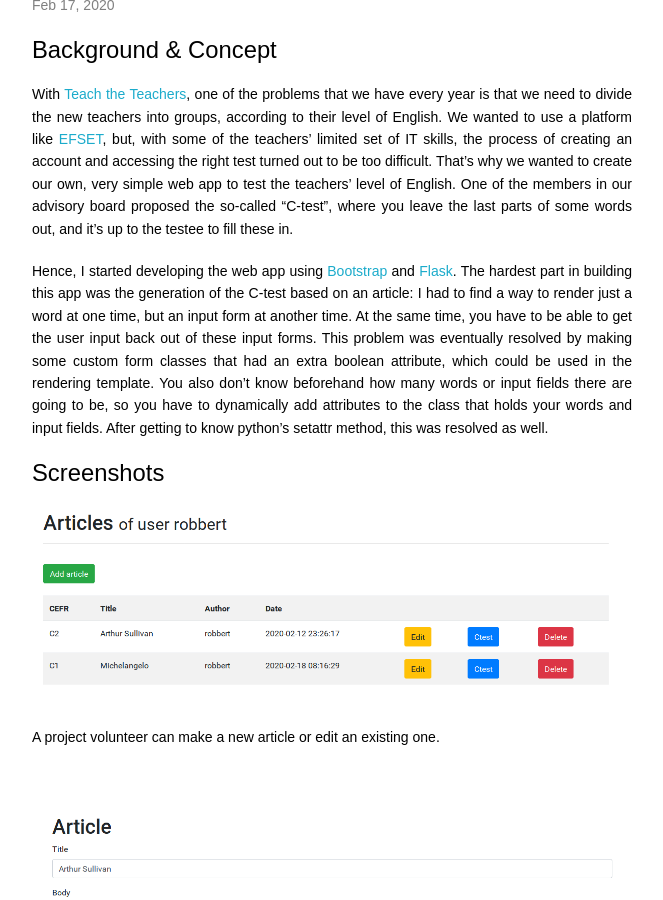
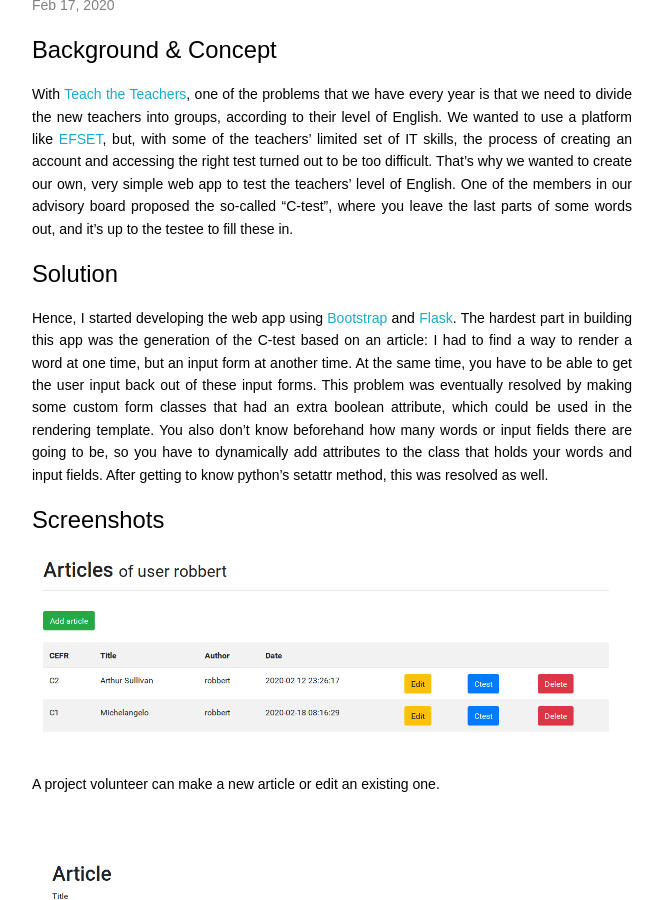
Before and after one commit to RobbertH/robberth.github.io, a Jekyll site: the page built from _posts/projects/2020-02-17-c-test-flask-application.markdown, in a window 1280 px wide and 900 px high, scrolled down 499 px. Shown: the whole window, without its empty margins (222-885 px from the left). Built offline with Jekyll 4.4.1, drawn with Linux system fonts in a browser that asks for light colours.

Commit message:
Add structure to ctest

```diff
--- a/_posts/projects/2020-02-17-c-test-flask-application.markdown
+++ b/_posts/projects/2020-02-17-c-test-flask-application.markdown
@@ -11,8 +11,9 @@ We wanted to use a platform like [EFSET](https://efset.org), but, with some of t
 That's why we wanted to create our own, very simple web app to test the teachers' level of English.
 One of the members in our advisory board proposed the so-called "C-test", where you leave the last parts of some words out, and it's up to the testee to fill these in.
 
+<h2>Solution</h2>
 Hence, I started developing the web app using [Bootstrap](https://getbootstrap.com/) and [Flask](https://palletsprojects.com/p/flask/).
-The hardest part in building this app was the generation of the C-test based on an article: I had to find a way to render just a word at one time, but an input form at another time.
+The hardest part in building this app was the generation of the C-test based on an article: I had to find a way to render a word at one time, but an input form at another time.
 At the same time, you have to be able to get the user input back out of these input forms.
 This problem was eventually resolved by making some custom form classes that had an extra boolean attribute, which could be used in the rendering template.
 You also don't know beforehand how many words or input fields there are going to be, so you have to dynamically add attributes to the class that holds your words and input fields.
```
